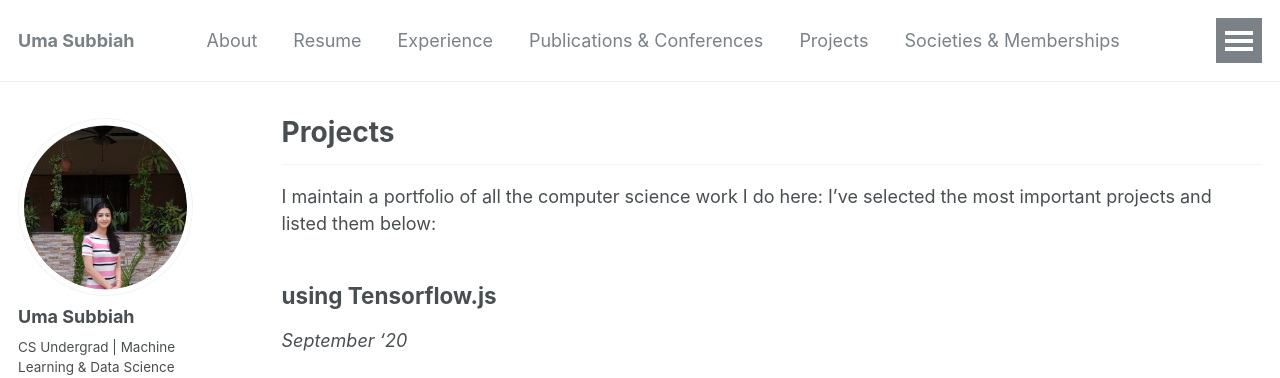
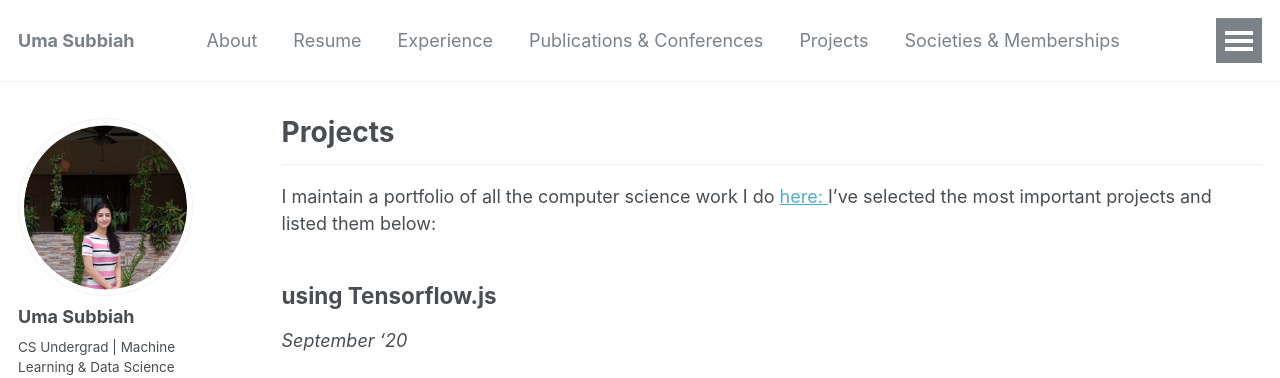
Before and after one commit to uma-subbiah/uma-subbiah.github.io, a Jekyll site: the page built from _pages/projects.md, in a window 1280 px wide and 900 px high. Shown: the top 378 px of the window. Built offline with Jekyll 4.4.1, drawn with Linux system fonts in a browser that asks for light colours.

```diff
--- a/_pages/projects.md
+++ b/_pages/projects.md
@@ -8,7 +8,7 @@ redirect_from:
 ---
 <hr>
 
-I maintain a portfolio of all the computer science work I do here: [](https://thegoldencode.wordpress.com)
+I maintain a portfolio of all the computer science work I do [here: ](https://thegoldencode.wordpress.com)
 I've selected the most important projects and listed them below:
 
 
```
